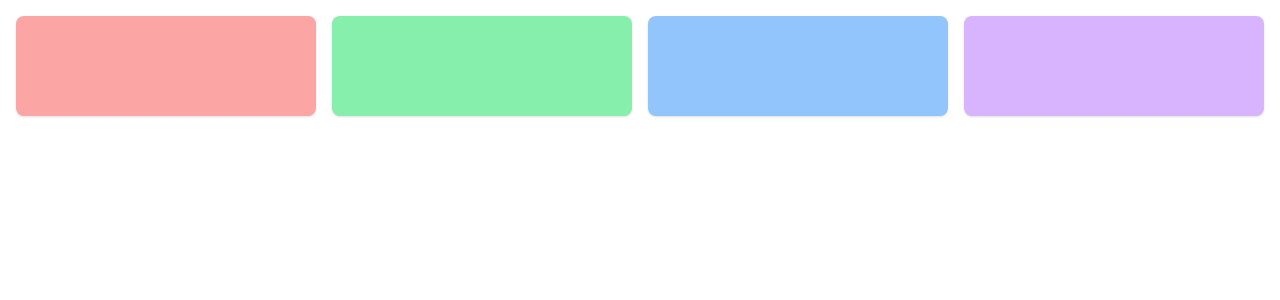
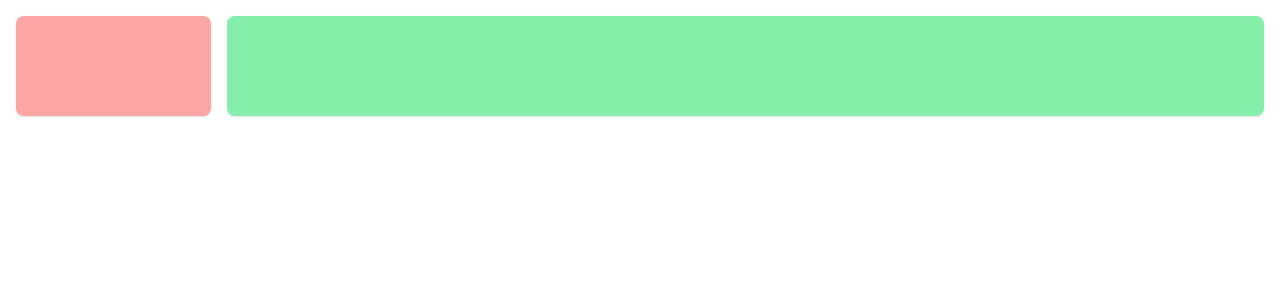
Before and after one commit to Mahendran-Murugan/Learn-TailwindCss, a React (Vite) app: page / in a window 1280 px wide. Shown: the top 300 px of the page. Built offline with nearby package versions, Linux system fonts and the light colour scheme.

Commit message:
feat: learn responsive design for non equal size components

```diff
--- a/src/components/LayoutDesign.jsx
+++ b/src/components/LayoutDesign.jsx
@@ -7,11 +7,17 @@ export const LayoutDesign = () => {
         //     <div className='min-h-[100px] rounded-lg shadow bg-red-300'></div>
         //     <div className='min-h-[100px] rounded-lg shadow bg-green-300'></div>
         // </div>
-        <div className='grid sm:grid-cols-4 gap-4 m-4'>
-            <div className='min-h-[100px] rounded-lg shadow bg-red-300'></div>
-            <div className='min-h-[100px] rounded-lg shadow bg-green-300'></div>
-            <div className='min-h-[100px] rounded-lg shadow bg-blue-300'></div>
-            <div className='min-h-[100px] rounded-lg shadow bg-purple-300'></div>
+
+        // <div className='grid sm:grid-cols-4 gap-4 m-4'>
+        //     <div className='min-h-[100px] rounded-lg shadow bg-red-300'></div>
+        //     <div className='min-h-[100px] rounded-lg shadow bg-green-300'></div>
+        //     <div className='min-h-[100px] rounded-lg shadow bg-blue-300'></div>
+        //     <div className='min-h-[100px] rounded-lg shadow bg-purple-300'></div>
+        // </div>
+
+        <div className='grid sm:grid-cols-12 gap-4 m-4'>
+            <div className='min-h-[100px] rounded-lg shadow bg-red-300 sm:col-span-2'></div>
+            <div className='min-h-[100px] rounded-lg shadow bg-green-300 sm:col-span-10'></div>
         </div>
     )
 }
```
